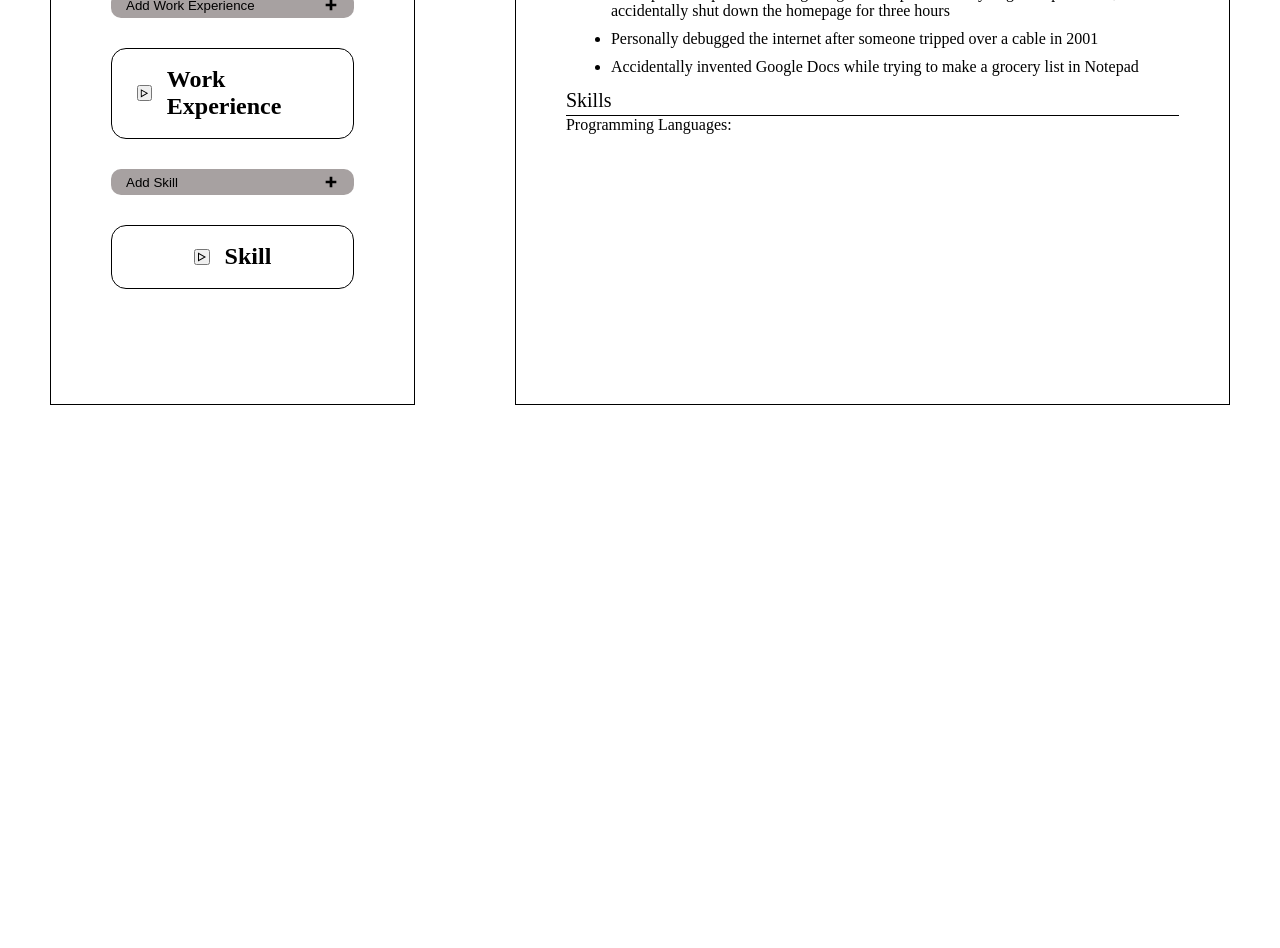
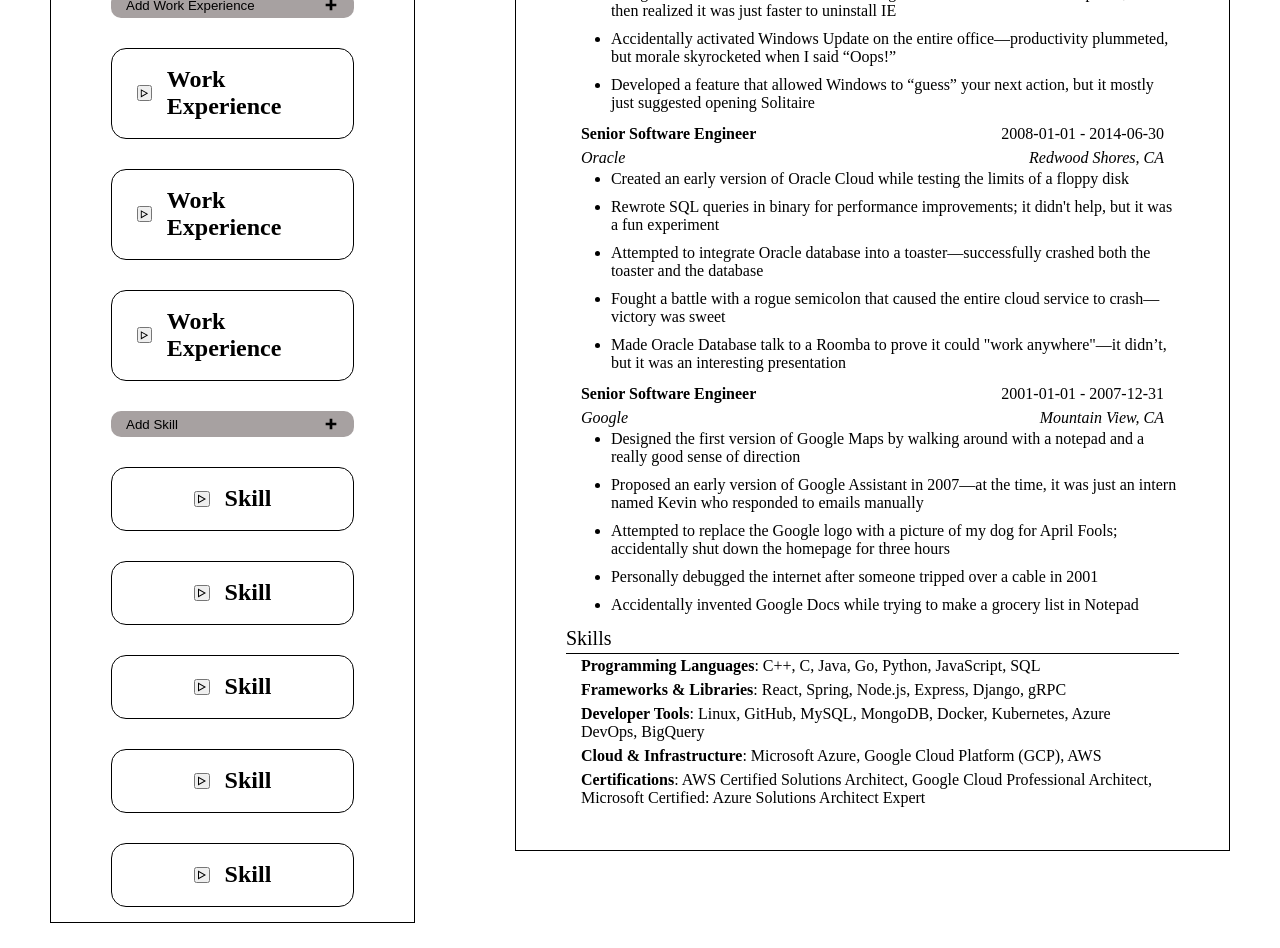
Before and after one commit to dfitch96/cv-app, a React (Vite) app: page / in a window 1280 px wide. Shown: the part 420-1368 px from the top of the page. Before the commit the page ends 850 px from the top, so only its background shows below. Built offline with nearby package versions, Linux system fonts and the light colour scheme.

Commit message:
fixed bug related to adding new skills. moved static formData from App.jsx to formData.js

```diff
--- a/src/App.jsx
+++ b/src/App.jsx
@@ -10,16 +10,13 @@
 import CV_WorkExperience from './components/CV_WorkExperience';
 import CV_Skills from './components/CV_Skills';
 import AddButton from './components/AddButton';
+import { contactObject, educationObject, workExperienceObjects, skillsObjects } from './forms/formData';
 
 
 function App() {
 
   // CONTACT INFO STATE
-  const [contactFormData, setContactFormData] = useState({
-    name: 'Your Name',
-    email: 'name@email.com',
-    phone: '(123) 456-7891'
-  });
+  const [contactFormData, setContactFormData] = useState(contactObject);
 
   const [contactCVData, setContactCVData] = useState({
     ...contactFormData,
@@ -34,15 +31,7 @@
 
 
   // EDUCATION STATE
-  const [educationFormData, setEducationFormData] = useState([
-    {
-      id: crypto.randomUUID(),
-      school: 'Your School',
-      degree: 'Bachelor of Science in Computer Science',
-      gradDate: new Date().toISOString().split('T')[0],
-      location: 'Buffalo, NY'
-    }
-  ]);
+  const [educationFormData, setEducationFormData] = useState([educationObject]);
 
   const [educationCVData, setEducationCVData] = useState([
     ...educationFormData
@@ -79,24 +68,7 @@
 
 
   // WORK EXPERIENCE STATE
-  const [workExperienceFormData, setWorkExperienceFormData] = useState([
-    {
-      id: crypto.randomUUID(),
-      company: 'Google',
-      jobTitle: 'Software Engineer',
-      currentlyEmployed: true,
-      location: 'Mountain View, CA',
-      startDate: new Date("2001-01-01").toISOString().split('T')[0],
-      endDate: '',
-      duties: [
-        {id: crypto.randomUUID(), text: 'Designed the first version of Google Maps by walking around with a notepad and a really good sense of direction'},
-        {id: crypto.randomUUID(), text: 'Proposed an early version of Google Assistant in 2007—at the time, it was just an intern named Kevin who responded to emails manually'},
-        {id: crypto.randomUUID(), text: 'Attempted to replace the Google logo with a picture of my dog for April Fools; accidentally shut down the homepage for three hours'},
-        {id: crypto.randomUUID(), text: 'Personally debugged the internet after someone tripped over a cable in 2001'},
-        {id: crypto.randomUUID(), text: 'Accidentally invented Google Docs while trying to make a grocery list in Notepad'},
-      ],
-    }
-  ]);
+  const [workExperienceFormData, setWorkExperienceFormData] = useState(workExperienceObjects);
 
   const [workExperienceCVData, setWorkExperienceCVData] = useState(workExperienceFormData.map(form => {
     return {...form, duties: [...form.duties]};
@@ -154,13 +126,7 @@
 
   // SKILLS STATE
 
-  const [skillsFormData, setSkillsFormData] = useState([
-    {
-      id: crypto.randomUUID(),
-      category: 'Programming Languages',
-      skillList: []
-    },
-  ]);
+  const [skillsFormData, setSkillsFormData] = useState(skillsObjects);
 
   const [skillsCVData, setSkillsCVData] = useState([
     ...skillsFormData,
--- a/src/components/CV_Skills.jsx
+++ b/src/components/CV_Skills.jsx
@@ -26,8 +26,9 @@
 
             {formData.map(form => {
                 return (
-                    <div key={form.id}>
-                        {form.category + ': ' + skillsToString(form.skillList)}
+                    <div className='cv-template-skills' key={form.id}>
+                        <span style={{fontWeight: 'bold'}}>{form.category}</span>
+                        {': ' + skillsToString(form.skillList)}
                     </div>)
             })}
 
--- a/src/components/SkillsCard.jsx
+++ b/src/components/SkillsCard.jsx
@@ -18,14 +18,16 @@
       e.preventDefault();
       setIsDisabled(true);
       // if this form has already been saved, update it at its current location, otherwise append it to the CVData array
-      if(CVData.find(form => form.id === formData.id) !== -1){
+      if(CVData.findIndex(form => form.id === formData.id) !== -1){
         const newCVData = CVData.map(form => form.id === formData.id ? formData : form);
         setCVData(newCVData);
+        console.log("current record found");
       } else{
         setCVData([
           ...CVData,
           formData
         ]);
+        console.log("current record not found");
       }
 
     }
--- /dev/null
+++ b/src/forms/formData.js
@@ -0,0 +1,131 @@
+
+
+
+export const contactObject = {
+  name: 'Your Name',
+  email: 'name@email.com',
+  phone: '(123) 456-7891'
+};
+
+
+export const educationObject = {
+  id: crypto.randomUUID(),
+  school: 'Your School',
+  degree: 'Bachelor of Science in Computer Science',
+  gradDate: new Date().toISOString().split('T')[0],
+  location: 'Buffalo, NY'
+};
+
+
+export const workExperienceObjects = [
+  {
+    id: crypto.randomUUID(),
+    company: 'Microsoft',
+    jobTitle: 'Product Development Lead',
+    currentlyEmployed: true,
+    location: 'Redmond, WA',
+    startDate: new Date("2014-07-01").toISOString().split('T')[0],
+    endDate: '',
+    duties: [
+      {id: crypto.randomUUID(), text: 'Led the development of Windows 10, which was originally intended to be called Windows 9, but the number was too shy'},
+      {id: crypto.randomUUID(), text: 'Invented the concept of “updates” after realizing the only way to keep software fresh was to keep making it worse and then fixing it again'},
+      {id: crypto.randomUUID(), text: 'Designed the first iteration of Microsoft Edge to be faster than Internet Explorer, but then realized it was just faster to uninstall IE'},
+      {id: crypto.randomUUID(), text: 'Accidentally activated Windows Update on the entire office—productivity plummeted, but morale skyrocketed when I said “Oops!”'},
+      {id: crypto.randomUUID(), text: 'Developed a feature that allowed Windows to “guess” your next action, but it mostly just suggested opening Solitaire'},
+    ],
+  },
+  {
+    id: crypto.randomUUID(),
+    company: 'Oracle',
+    jobTitle: 'Senior Software Engineer',
+    currentlyEmployed: false,
+    location: 'Redwood Shores, CA',
+    startDate: new Date("2008-01-01").toISOString().split('T')[0],
+    endDate: new Date("2014-06-30").toISOString().split('T')[0],
+    duties: [
+      {id: crypto.randomUUID(), text: 'Created an early version of Oracle Cloud while testing the limits of a floppy disk'},
+      {id: crypto.randomUUID(), text: 'Rewrote SQL queries in binary for performance improvements; it didn\'t help, but it was a fun experiment'},
+      {id: crypto.randomUUID(), text: 'Attempted to integrate Oracle database into a toaster—successfully crashed both the toaster and the database'},
+      {id: crypto.randomUUID(), text: 'Fought a battle with a rogue semicolon that caused the entire cloud service to crash—victory was sweet'},
+      {id: crypto.randomUUID(), text: 'Made Oracle Database talk to a Roomba to prove it could "work anywhere"—it didn’t, but it was an interesting presentation'},
+    ],
+  },
+  {
+    id: crypto.randomUUID(),
+    company: 'Google',
+    jobTitle: 'Senior Software Engineer',
+    currentlyEmployed: false,
+    location: 'Mountain View, CA',
+    startDate: new Date("2001-01-01").toISOString().split('T')[0],
+    endDate: new Date("2007-12-31").toISOString().split('T')[0],
+    duties: [
+      {id: crypto.randomUUID(), text: 'Designed the first version of Google Maps by walking around with a notepad and a really good sense of direction'},
+      {id: crypto.randomUUID(), text: 'Proposed an early version of Google Assistant in 2007—at the time, it was just an intern named Kevin who responded to emails manually'},
+      {id: crypto.randomUUID(), text: 'Attempted to replace the Google logo with a picture of my dog for April Fools; accidentally shut down the homepage for three hours'},
+      {id: crypto.randomUUID(), text: 'Personally debugged the internet after someone tripped over a cable in 2001'},
+      {id: crypto.randomUUID(), text: 'Accidentally invented Google Docs while trying to make a grocery list in Notepad'},
+    ],
+  }
+];
+
+
+
+export const skillsObjects = [
+  {
+    id: crypto.randomUUID(),
+    category: 'Programming Languages',
+    skillList: [
+      {id: crypto.randomUUID(), text: 'C++'}, // Used at Microsoft for Windows development
+      {id: crypto.randomUUID(), text: 'C'}, // Relevant for low-level OS and system programming at Microsoft
+      {id: crypto.randomUUID(), text: 'Java'}, // Used at Oracle for enterprise applications and database solutions
+      {id: crypto.randomUUID(), text: 'Go'}, // Likely used at Google for backend services and cloud applications
+      {id: crypto.randomUUID(), text: 'Python'}, // Used across all three companies for scripting, automation, and AI-related tasks
+      {id: crypto.randomUUID(), text: 'JavaScript'}, // Used at Microsoft and Google for front-end and full-stack development
+      {id: crypto.randomUUID(), text: 'SQL'}, // Key skill for Oracle, relevant at Microsoft and Google as well
+    ]
+  },
+  {
+    id: crypto.randomUUID(),
+    category: 'Frameworks & Libraries',
+    skillList: [
+      {id: crypto.randomUUID(), text: 'React'}, // Used at Microsoft and Google for web applications
+      {id: crypto.randomUUID(), text: 'Spring'}, // Relevant for Java-based enterprise applications at Oracle
+      {id: crypto.randomUUID(), text: 'Node.js'}, // Used at Microsoft and Google for backend development
+      {id: crypto.randomUUID(), text: 'Express'}, // Complementary to Node.js for API development
+      {id: crypto.randomUUID(), text: 'Django'}, // Used for backend applications, possibly at Google
+      {id: crypto.randomUUID(), text: 'gRPC'}, // Used at Google for high-performance service-to-service communication
+    ]
+  },
+  {
+    id: crypto.randomUUID(),
+    category: 'Developer Tools',
+    skillList: [
+      {id: crypto.randomUUID(), text: 'Linux'}, // Essential for all three companies, especially at Google
+      {id: crypto.randomUUID(), text: 'GitHub'}, // Used at all three companies for version control
+      {id: crypto.randomUUID(), text: 'MySQL'}, // Relevant at Oracle and Google for database management
+      {id: crypto.randomUUID(), text: 'MongoDB'}, // Used at Microsoft and Google for NoSQL database solutions
+      {id: crypto.randomUUID(), text: 'Docker'}, // Used at all three companies for containerization
+      {id: crypto.randomUUID(), text: 'Kubernetes'}, // Likely used at Google and Microsoft for cloud deployments
+      {id: crypto.randomUUID(), text: 'Azure DevOps'}, // Relevant for Microsoft’s cloud and CI/CD workflows
+      {id: crypto.randomUUID(), text: 'BigQuery'}, // Used at Google for large-scale data processing
+    ]
+  },
+  {
+    id: crypto.randomUUID(),
+    category: 'Cloud & Infrastructure',
+    skillList: [
+      {id: crypto.randomUUID(), text: 'Microsoft Azure'}, // Essential for Microsoft experience
+      {id: crypto.randomUUID(), text: 'Google Cloud Platform (GCP)'}, // Relevant for Google experience
+      {id: crypto.randomUUID(), text: 'AWS'}, // Used at Oracle and possibly Microsoft for cloud deployments
+    ]
+  },
+  {
+    id: crypto.randomUUID(),
+    category: 'Certifications',
+    skillList: [
+      {id: crypto.randomUUID(), text: 'AWS Certified Solutions Architect'}, // Relevant for Oracle cloud experience
+      {id: crypto.randomUUID(), text: 'Google Cloud Professional Architect'}, // Relevant for Google experience
+      {id: crypto.randomUUID(), text: 'Microsoft Certified: Azure Solutions Architect Expert'}, // Relevant for Microsoft experience
+    ]
+  },
+];
--- a/src/styles/App.css
+++ b/src/styles/App.css
@@ -26,7 +26,7 @@
 
 .cv-container{
   width: 60%;
-  height: 100vh;
+  height: 100%;
   margin: 25px 50px;
   padding: 30px 20px;
   border: thin solid black;
--- a/src/styles/CvStyles.css
+++ b/src/styles/CvStyles.css
@@ -59,3 +59,7 @@
 .cv-template-ul li{
   margin: 10px 0px;
 }
+
+.cv-template-skills{
+  padding: 3px 15px;
+}
```
